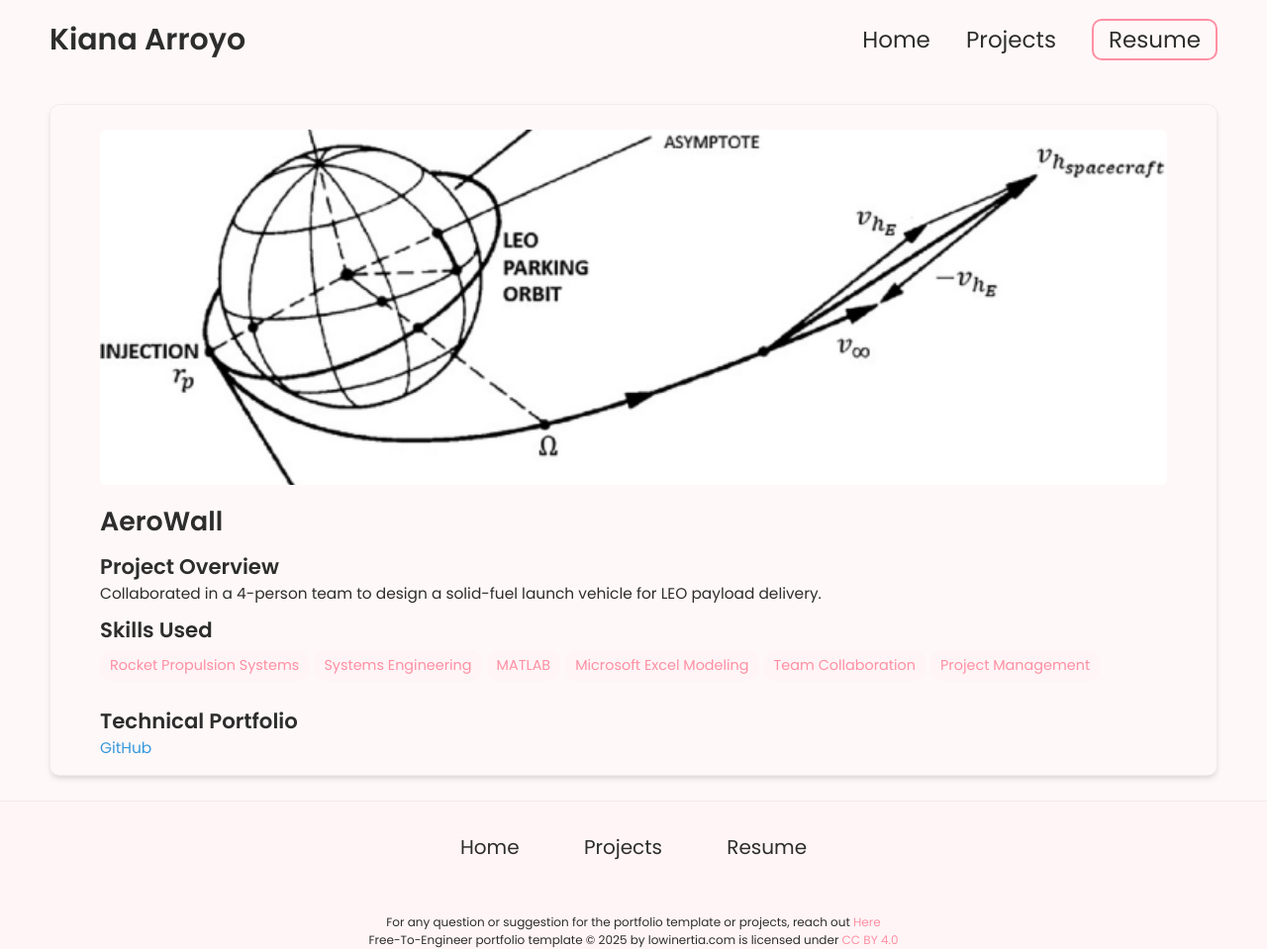
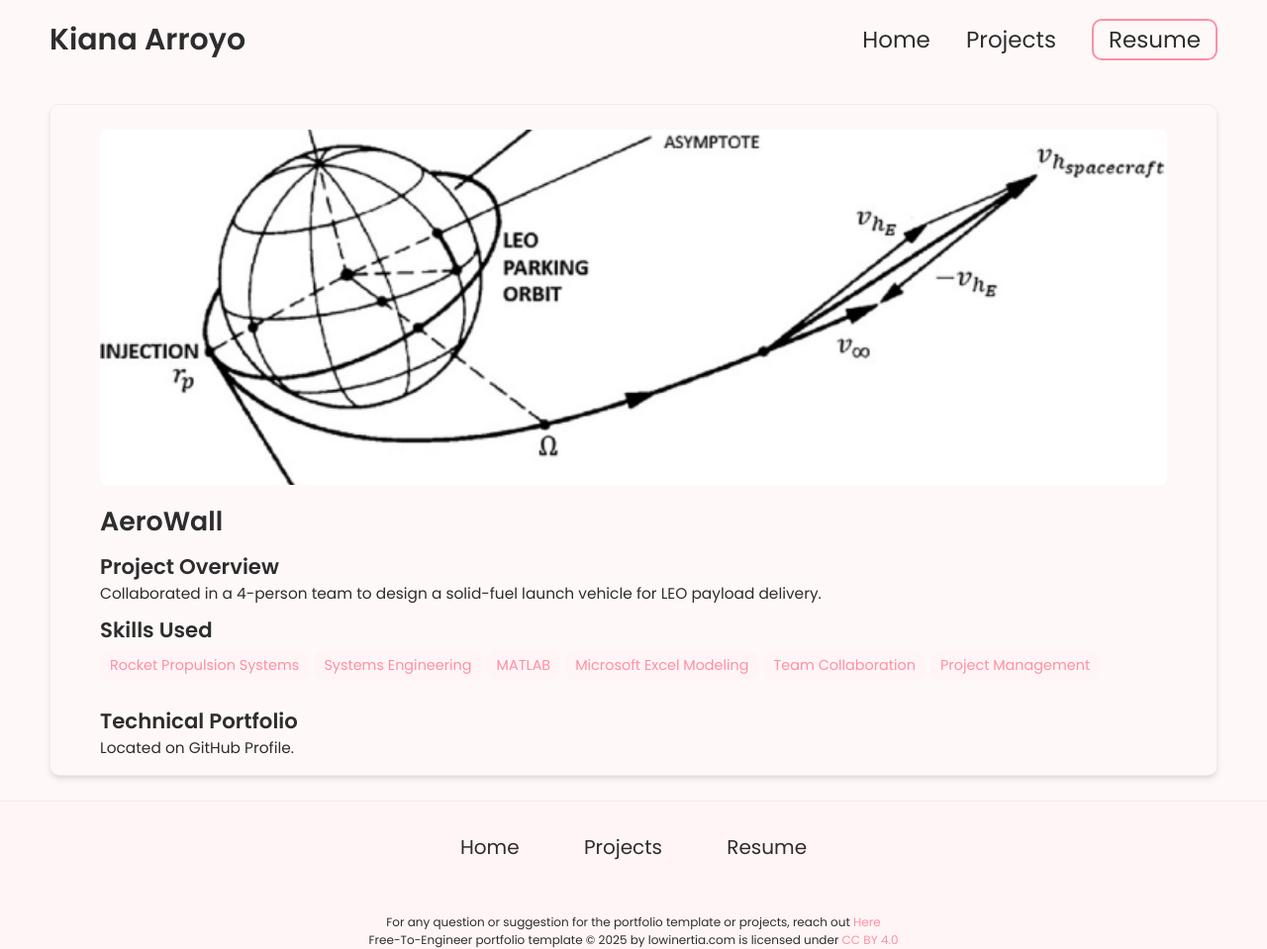
Before and after one commit to oirroyo/oirroyo.github.io, a Jekyll site: the page built from _projects/AeroWall/index.md, in a window 1280 px wide. Shown: the whole page at 99% size. Built offline with Jekyll 4.4.1, drawn with Linux system fonts in a browser that asks for light colours.

Commit message:
Update index.md

```diff
--- a/_projects/AeroWall/index.md
+++ b/_projects/AeroWall/index.md
@@ -12,4 +12,4 @@ skills:
 main-image: /624905_1_En_3_Fig9_HTML.png
 ---
 ## Technical Portfolio
-[GitHub](github.com/oirroyo/AeroWall)
+Located on GitHub Profile.
```
